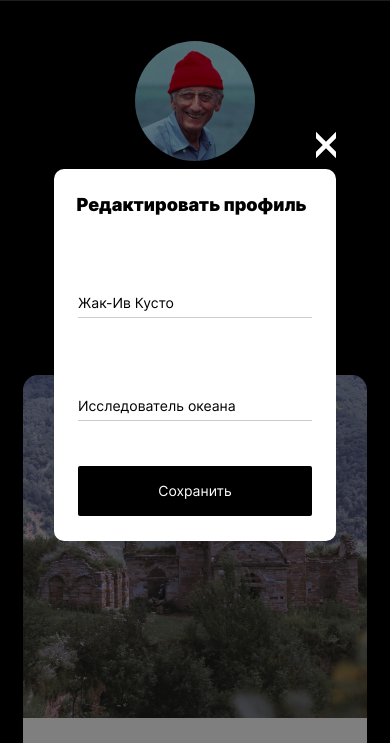
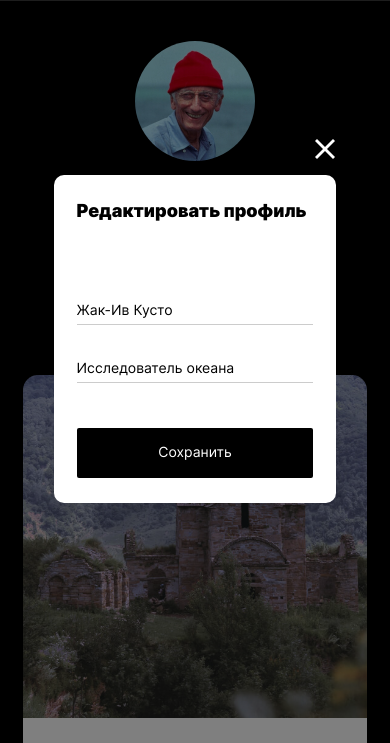
Before and after one commit to HuXT-HuXT/mesto, a plain HTML site: page index.html in a window 390 px wide. Both pictures are taken after a click on the button 309 px from the left and 290 px from the top of the page. Shown: the part 87-830 px from the top of the page. Drawn offline with Linux system fonts and the light colour scheme.

Commit message:
4th_project_2nd_fix

```diff
--- a/blocks/element/__description/element__description.css
+++ b/blocks/element/__description/element__description.css
@@ -3,4 +3,5 @@
   justify-content: space-between;
   color: #000;
   background-color: #fff;
+
 }
--- /dev/null
+++ b/blocks/element/__photo-part/element__photo-part.css
@@ -0,0 +1,5 @@
+.element__photo-part {
+  position: relative;
+  width: 100%;
+  padding-bottom: 100%;
+}
--- a/blocks/element/__photo/element__photo.css
+++ b/blocks/element/__photo/element__photo.css
@@ -1,5 +1,10 @@
 .element__photo {
   width: 100%;
+  position: absolute;
+  top: 0;
+  left: 0;
   object-fit: cover;
   object-position: center;
+  overflow: hidden;
+  z-index: 0;
 }
--- a/blocks/popup/__close-button/popup__close-button.css
+++ b/blocks/popup/__close-button/popup__close-button.css
@@ -1,7 +1,10 @@
 .popup__close-button {
   width: 32px;
   height: 32px;
-  align-self: flex-end;
+  position: absolute;
+  top: 50%;
+  left: 50%;
+  transform: translate(220px, -210px);
   background-image: url(../../../images/close_icon.svg);
   background-size: cover;
   background-repeat: no-repeat;
@@ -18,5 +21,7 @@
 @media screen and (max-width: 450px) {
   .popup__close-button {
     width: 20px;
+    height: 20px;
+    transform: translate(120px, -196px);
   }
 }
--- a/blocks/popup/__container/popup__container.css
+++ b/blocks/popup/__container/popup__container.css
@@ -1,7 +1,10 @@
 .popup__container {
-  width: 470px;
+  max-width: 430px;
+  margin-top: 8px;
   display: flex;
   flex-direction: column;
+  background-color: #fff;
+  border-radius: 10px;
 }
 
 @media screen and (max-width: 450px) {
--- a/blocks/popup/__form/popup__form.css
+++ b/blocks/popup/__form/popup__form.css
@@ -1,14 +1,10 @@
 .popup__form {
-  max-width: 430px;
-  margin-top: 8px;
-  display: flex;
-  flex-direction: column;
-  background-color: #fff;
-  border-radius: 10px;
+  width: 83%;
+  margin: 0 auto;
 }
 
 @media screen and (max-width: 450px) {
   .popup__form {
-    width: 100%;
+    width: 84%;
   }
 }
--- a/blocks/popup/__input/popup__input.css
+++ b/blocks/popup/__input/popup__input.css
@@ -1,5 +1,5 @@
 .popup__input {
-  width: 83%;
+  width: 100%;
   min-height: 27px;
   margin: 54px auto 0;
   padding: 0;
@@ -13,7 +13,7 @@
   outline: none;
 }
 
-.popup__input:last-of-type {
+.popup__input:nth-last-of-type(2) {
   margin-top: 30px;
 }
 
--- a/blocks/popup/__submit/popup__submit.css
+++ b/blocks/popup/__submit/popup__submit.css
@@ -1,7 +1,7 @@
 .popup__submit {
-  width: 83%;
+  width: 100%;
   min-height: 50px;
-  margin: 30px auto 37px;
+  margin: 48px auto 37px;
   padding: 0;
   font-size: 1.125rem;
   line-height: 1.36125rem;
--- a/blocks/popup/__title/popup__title.css
+++ b/blocks/popup/__title/popup__title.css
@@ -1,5 +1,5 @@
 .popup__title {
-  width: 83%;
+  width: 100%;
   margin: 34px auto 0;
   padding: 0;
   font-size: 1.5rem;
@@ -10,7 +10,6 @@
 
 @media screen and (max-width: 450px) {
   .popup__title {
-    width: 84%;
     margin: 25px auto 0;
     font-size: 1.125rem;
     line-height: 1.36125rem;
--- a/blocks/profile/__add-button/profile__add-button.css
+++ b/blocks/profile/__add-button/profile__add-button.css
@@ -1,6 +1,7 @@
 .profile__add-button {
   width: 150px;
   height: 50px;
+  align-self: center;
   background-image: url(../../../images/add_button_s.svg);
   background-size: contain;
   background-position: center;
--- a/blocks/profile/__description/profile__description.css
+++ b/blocks/profile/__description/profile__description.css
@@ -4,3 +4,10 @@
   justify-content: center;
   padding-left: 30px;
 }
+
+@media screen and (max-width: 450px) {
+  .profile__description {
+    align-self: center;
+    padding-left: 19px;
+  }
+}
--- a/blocks/profile/__name-form/profile__name-form.css
+++ b/blocks/profile/__name-form/profile__name-form.css
@@ -6,7 +6,7 @@
 
 @media screen and (max-width: 500px) {
   .profile__name-form {
-    width: 285px;
+    width: 282px;
   }
 }
 
--- a/blocks/profile/__name/profile__name.css
+++ b/blocks/profile/__name/profile__name.css
@@ -12,7 +12,7 @@
 
 @media screen and (max-width: 500px) {
   .profile__name {
-    max-width: 85%;
+    max-width: 87%;
     font-size: 2.15625rem;
     line-height: 2.52125rem;
   }
@@ -20,7 +20,6 @@
 
 @media screen and (max-width: 450px) {
   .profile__name {
-    max-width: 85%;
     font-size: 1.6875rem;
     line-height: 2.0425rem;
   }
--- a/blocks/profile/__short-about/profile__short-about.css
+++ b/blocks/profile/__short-about/profile__short-about.css
@@ -5,7 +5,7 @@
   line-height: 1.36125rem;
   font-weight: 400;
   text-overflow: ellipsis;
-  max-width: 85%;
+  max-width: 278px;
   overflow: hidden;
   white-space: nowrap;
 }
--- a/index.html
+++ b/index.html
@@ -19,56 +19,68 @@
 
       <section class="profile">
         <div class="profile__pers-info">
-          <img src="./images/jan_jack.jpg" alt="То ли Жан, то ли Жак, то ли Жар" class="profile__photo">
+          <img src="./images/jan_jack.jpg" alt="Фото пользователя" class="profile__photo">
           <div class="profile__description">
             <div class="profile__name-form">
               <h1 class="profile__name">Жак-Ив Кусто</h1>
-              <button type="button" class="profile__edit-button"></button>
+              <button aria-label="Редактировать профиль" type="button" class="profile__edit-button"></button>
             </div>
             <p class="profile__short-about">Исследователь океана</p>
           </div>
         </div>
-        <button type="button" class="profile__add-button"></button>
+        <button aria-label="Добавить контенту в ленту" type="button" class="profile__add-button"></button>
       </section>
 
       <section class="elements">
         <div class="element">
+          <div class="element__photo-part">
             <img src="./images/karachaevsk.jpg" alt="Фото" class="element__photo">
+          </div>
           <div class="element__description">
             <h2 class="element__name">Карачаевск</h2>
             <button type="button" class="element__like-button element__like-button_disabled"></button>
           </div>
         </div>
         <div class="element">
+          <div class="element__photo-part">
             <img src="./images/dombay.png" alt="Фото" class="element__photo">
+          </div>
           <div class="element__description">
             <h2 class="element__name">Домбай</h2>
             <button type="button" class="element__like-button element__like-button_disabled"></button>
           </div>
         </div>
         <div class="element">
+          <div class="element__photo-part">
             <img src="./images/elbrus.png" alt="Фото" class="element__photo">
+          </div>
           <div class="element__description">
             <h2 class="element__name">Эльбрус</h2>
             <button type="button" class="element__like-button element__like-button_disabled"></button>
           </div>
         </div>
         <div class="element">
+          <div class="element__photo-part">
             <img src="./images/dombay.png" alt="Фото" class="element__photo">
+          </div>
           <div class="element__description">
             <h2 class="element__name">Домбай</h2>
             <button type="button" class="element__like-button element__like-button_disabled"></button>
           </div>
         </div>
         <div class="element">
+          <div class="element__photo-part">
             <img src="./images/elbrus.png" alt="Фото" class="element__photo">
+          </div>
           <div class="element__description">
             <h2 class="element__name">Эльбрус</h2>
             <button type="button" class="element__like-button element__like-button_disabled"></button>
           </div>
         </div>
         <div class="element">
+          <div class="element__photo-part">
             <img src="./images/karachaevsk.jpg" alt="Фото" class="element__photo">
+          </div>
           <div class="element__description">
             <h2 class="element__name">Карачаево-Черкесия</h2>
             <button type="button" class="element__like-button element__like-button_disabled"></button>
@@ -83,14 +95,15 @@
     </footer>
 
     <div class="popup">
+      <button aria-label="Закрыть окошко" type="button" class="popup__close-button"></button>
       <!-- Сударыня, прошу прощения, но выполнить вашу просьбу положительно невозможно. Ибо данная
       конструкция разделяет кнопку закрытия и форму.-->
       <div class="popup__container">
-        <button type="button" class="popup__close-button"></button>
-        <form action="#" class="popup__form">
+
+        <form action="#" class="popup__form" name="form-user-data">
           <h2 class="popup__title">Редактировать профиль</h2>
-          <input type="text" class="popup__input popup__input_name" name="form-name">
-          <input type="text" class="popup__input popup__input_about" name="form-about">
+          <input type="text" class="popup__input popup__input_field_name" name="form-name">
+          <input type="text" class="popup__input popup__input_field_about" name="form-about">
           <input type="submit" class="popup__submit" value="Сохранить">
         </form>
       </div>
--- a/pages/index.css
+++ b/pages/index.css
@@ -20,6 +20,7 @@
 @import url(../blocks/elements/elements.css);
 
 @import url(../blocks/element/element.css);
+@import url(../blocks/element/__photo-part/element__photo-part.css);
 @import url(../blocks/element/__photo/element__photo.css);
 @import url(../blocks/element/__description/element__description.css);
 @import url(../blocks/element/__like-button/element__like-button.css);
--- a/script/index.js
+++ b/script/index.js
@@ -2,10 +2,11 @@ const wholePage = document.querySelector('.page');
 const profile = wholePage.querySelector('.profile');
 const editButton = profile.querySelector('.profile__edit-button');
 const popup = wholePage.querySelector('.popup');
+const popupForm = popup.querySelector('.popup__form');
 const closeButton = popup.querySelector('.popup__close-button');
 
-let nameInput = popup.querySelector('.popup__input_name');
-let aboutInput = popup.querySelector('.popup__input_about');
+let nameInput = popup.querySelector('.popup__input_field_name');
+let aboutInput = popup.querySelector('.popup__input_field_about');
 
 let oldName = profile.querySelector('.profile__name');
 let oldAbout = profile.querySelector('.profile__short-about');
@@ -36,4 +37,4 @@ editButton.addEventListener('click', showPopup);
 
 closeButton.addEventListener('click', hidePopup);
 
-popup.addEventListener('submit', formSubmitHandler);
+popupForm.addEventListener('submit', formSubmitHandler);
```
Also changed, not shown: images/Untitled.png (added), images/Untitleds.png (added). Lines whose indentation alone changed are shown as unchanged.
